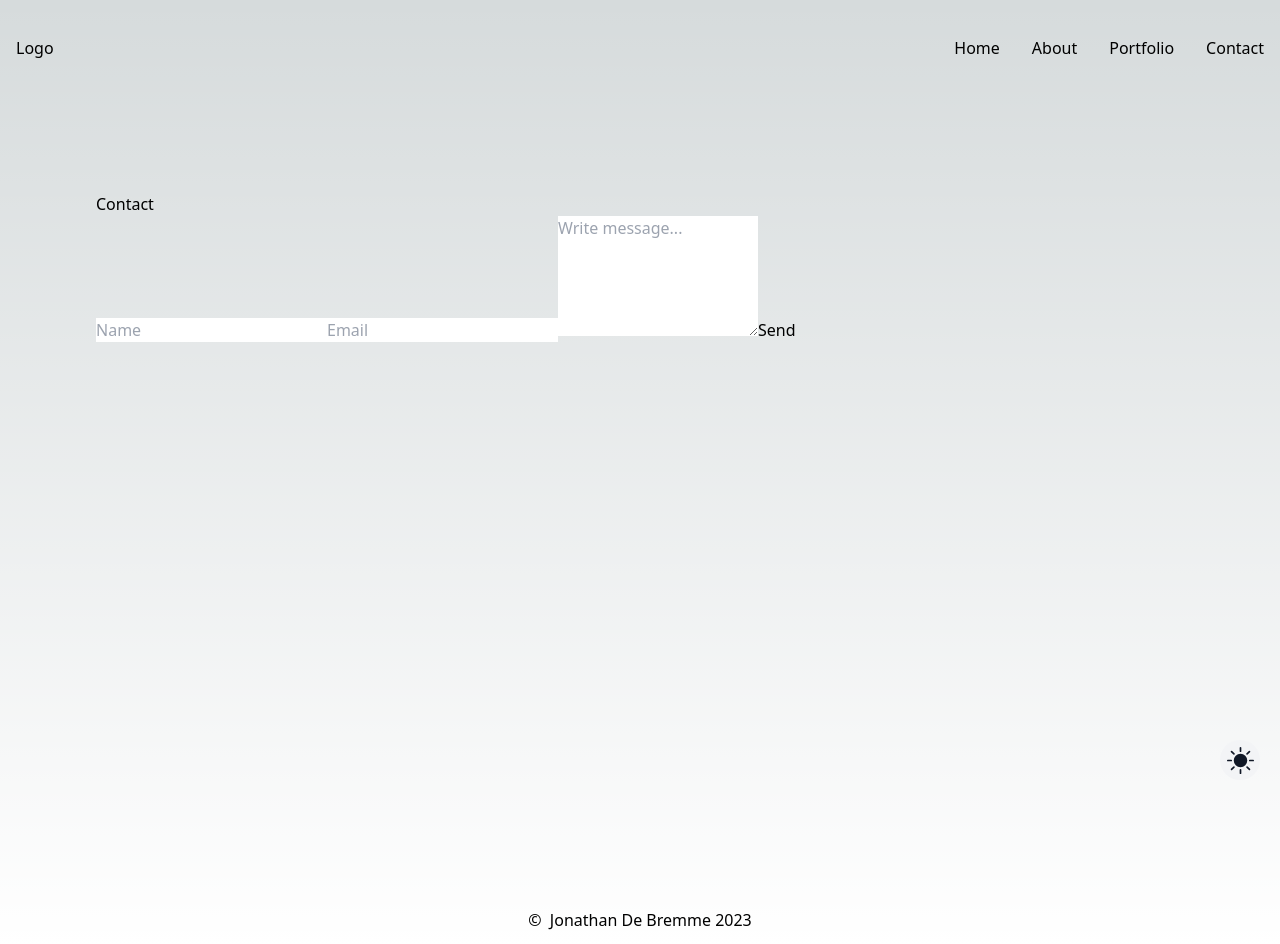
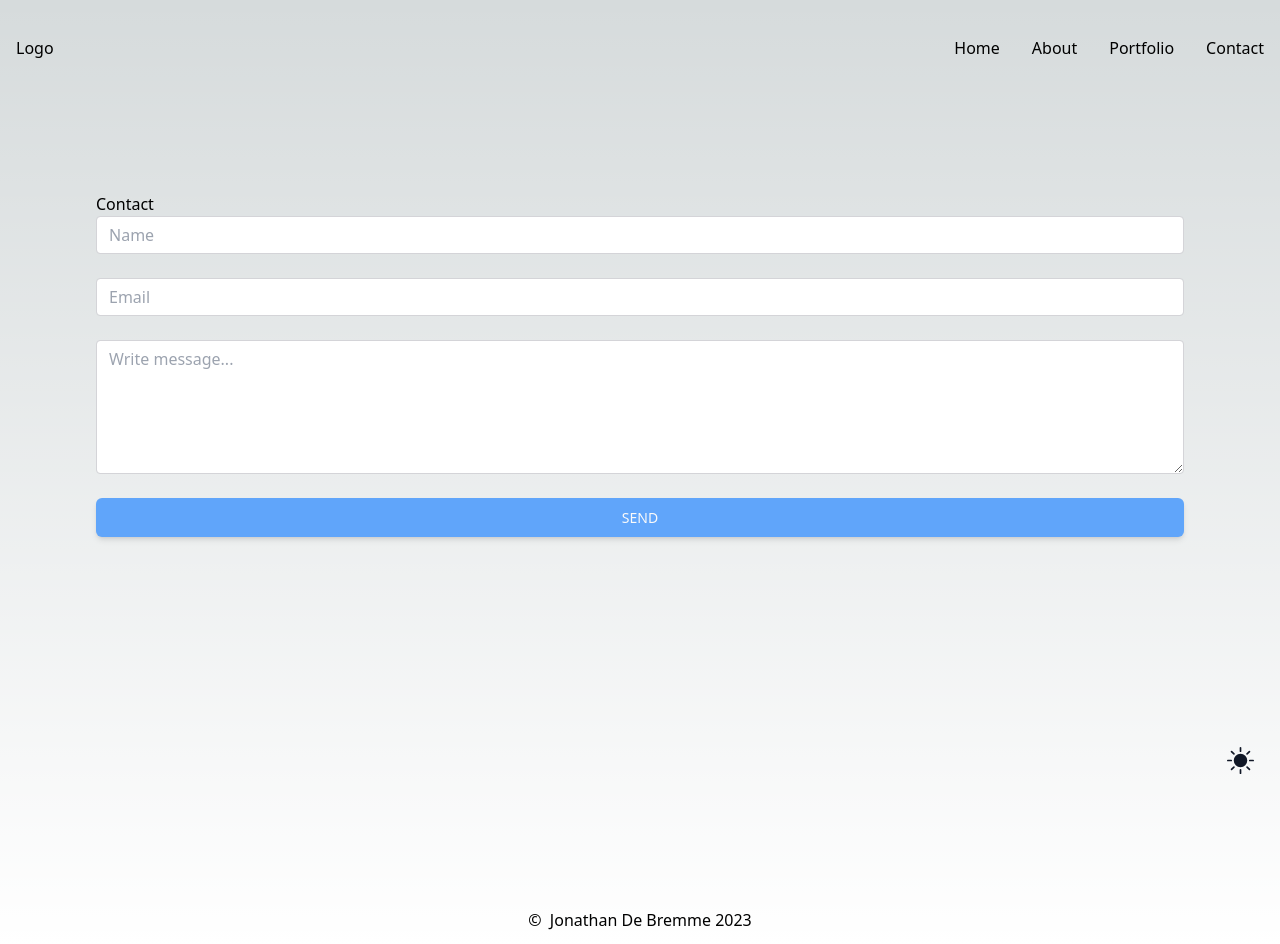
Before and after one commit to jonathandebremme/Portfolio, a Next.js app in the folder my-portfolio/: page /contact in a window 1280 px wide. Built offline with nearby package versions, Linux system fonts and the light colour scheme.

Commit message:
Fix naming mistake in ContactForm.jsx + change background of ThemeChanger to transparent

```diff
--- a/my-portfolio/app/components/ContactForm.jsx
+++ b/my-portfolio/app/components/ContactForm.jsx
@@ -7,7 +7,7 @@ const userId = process.env.EMAIL_JS_USER;
 const serviceId = process.env.EMAIL_JS_SERVICE;
 const templateId = process.env.EMAIL_JS_TEMPLATE;
 
-export default function Homepage() {
+export default function ContactForm() {
   const [formData, setFormdata] = useState({
     email: "",
     name: "",
@@ -59,7 +59,23 @@ export default function Homepage() {
   return (
     <div>
       <form onSubmit={sendEmail}>
+        <div className="form-group mb-6">
           <input
+            className="form-control block
+        w-full
+        px-3
+        py-1.5
+        text-base
+        font-normal
+        text-zinc-700
+        dark:text-zinc-200
+        bg-white dark:bg-cyan-900 bg-clip-padding
+        border border-solid border-zinc-300 dark:border-zinc-500
+        rounded
+        transition
+        ease-in-out
+        m-0
+        focus:text-zinc-700 focus:bg-white focus:border-blue-400 dark:focus:border-blue-400 focus:outline-none"
             id="name"
             name="name"
             placeholder="Name"
@@ -69,7 +85,24 @@ export default function Homepage() {
             autoComplete="on"
             onChange={handleChange}
           />
+        </div>
+        <div className="form-group mb-6">
           <input
+            className="form-control block
+          w-full
+          px-3
+          py-1.5
+          text-base
+          font-normal
+          text-zinc-700
+          dark:text-zinc-200
+          bg-white dark:bg-gray-800 bg-clip-padding
+          border border-solid border-zinc-300 dark:border-zinc-500
+          rounded
+          transition
+          ease-in-out
+          m-0
+          focus:text-zinc-700 focus:bg-white dark:focus:border-blue-400 focus:border-blue-400 focus:outline-none"
             id="email"
             name="email"
             placeholder="Email"
@@ -79,7 +112,27 @@ export default function Homepage() {
             autoComplete="on"
             onChange={handleChange}
           />
+        </div>
+        <div className="form-group mb-6">
           <textarea
+            className="
+                              form-control
+                              block
+                              w-full
+                              px-3
+                              py-1.5
+                              text-base
+                              font-normal
+                              text-zinc-700
+                              dark:text-zinc-200
+                              bg-white dark:bg-slate-800  bg-clip-padding
+                              border border-solid border-zinc-300 dark:border-zinc-500
+                              rounded
+                              transition
+                              ease-in-out
+                              m-0
+                              focus:text-zinc-700 focus:bg-white dark:focus:border-blue-400 focus:border-blue-400 focus:outline-none
+                            "
             id="message"
             name="message"
             placeholder="Write message..."
@@ -89,7 +142,28 @@ export default function Homepage() {
             autoComplete="off"
             onChange={handleChange}
           />
-        <button type="submit" aria-label="Submit form button">
+        </div>
+        <button
+          type="submit"
+          aria-label="Submit form button"
+          className="
+        w-full
+        px-6
+        py-2.5
+        bg-blue-400
+        rounded-md
+        text-zinc-50
+        font-medium
+        text-sm leading-snug uppercase
+        shadow-md
+        hover:bg-green-300 hover:shadow-lg
+        hover:text-black
+        focus:bg-green-300  focus:shadow-lg focus:outline-none focus:ring-0
+        active:bg-green-300 active:shadow-lg
+        transition
+        duration-150
+        ease-in-out"
+        >
           {formData.loading ? "Sending..." : "Send"}
         </button>
       </form>
--- a/my-portfolio/app/components/ThemeChanger.jsx
+++ b/my-portfolio/app/components/ThemeChanger.jsx
@@ -18,7 +18,7 @@ export default function ThemeChanger() {
 
   const light = theme === "light";
   return (
-    <button className="fixed z-40 bottom-5 right-5 dark:bg-gray-900 dark:text-yellow-400 bg-gray-100 text-gray-900 w-10 h-10 rounded-full flex justify-center items-center">
+    <button className="fixed z-40 bottom-5 right-5 dark:bg-transparent dark:text-yellow-400 bg-transparent text-gray-900 w-10 h-10 rounded-full flex justify-center items-center">
       {light ? (
         <BsMoonStarsFill onClick={() => setTheme("dark")} size={27} />
       ) : (
```
Lines whose indentation alone changed are shown as unchanged.
